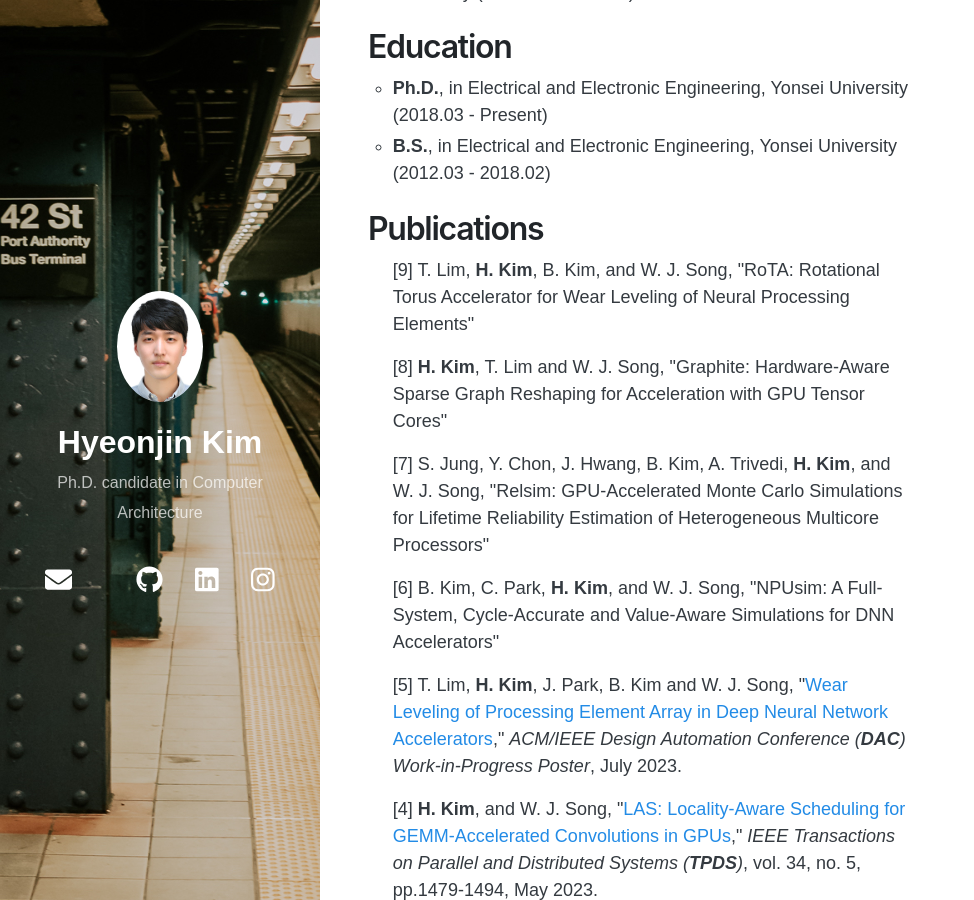
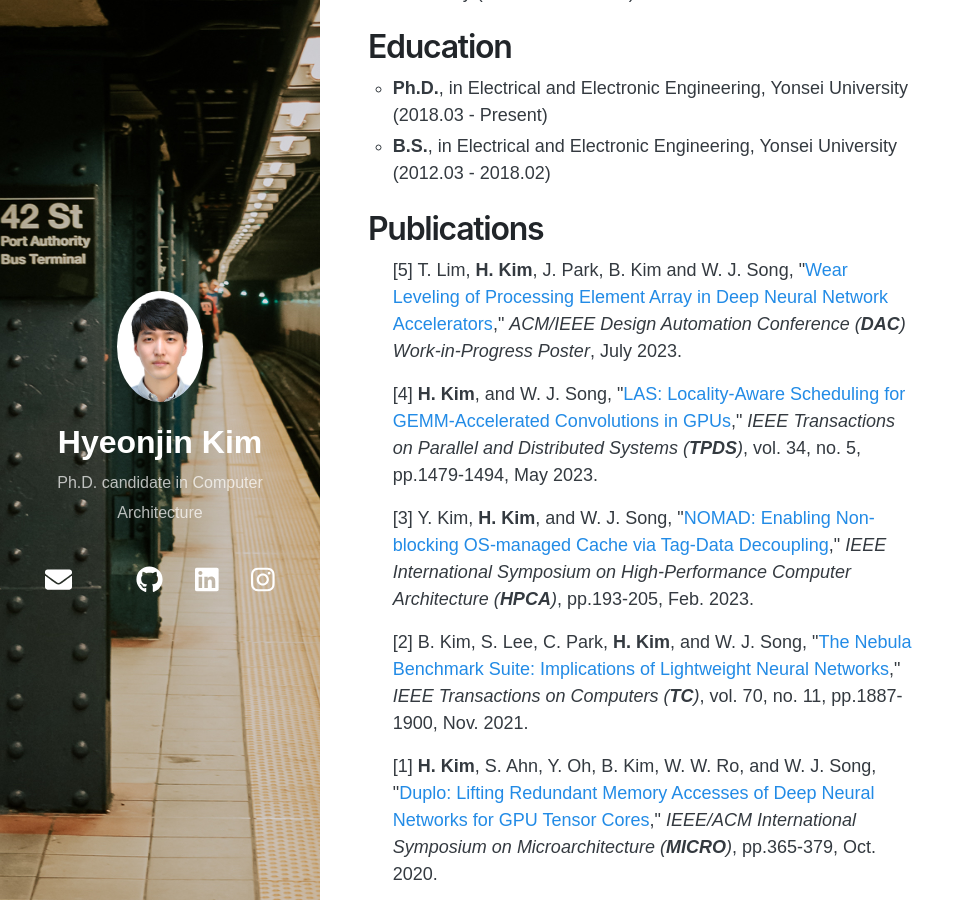
Before and after one commit to springrain12/springrain12.github.io, a Jekyll site: the page built from index.html, in a window 1280 px wide and 900 px high, scrolled down 509 px. Shown: the whole window, without its empty margins (0-974 px from the left). Built offline with Jekyll 4.4.1, drawn with Linux system fonts in a browser that asks for light colours; nearby versions of some CDN libraries; the list of posts is cut into pages by our own code; a style sheet for code colours, icons or effects is not loaded.

Commit message:
Update index.html

```diff
--- a/index.html
+++ b/index.html
@@ -62,14 +62,6 @@ layout: home
 <p>
 <h1>Publications</h1>
 
-<p class="indent">[9] T. Lim, <b>H. Kim</b>, B. Kim, and W. J. Song, "RoTA: Rotational Torus Accelerator for Wear Leveling of Neural Processing Elements"
-
-<p class="indent">[8] <b>H. Kim</b>, T. Lim and W. J. Song, "Graphite: Hardware-Aware Sparse Graph Reshaping for Acceleration with GPU Tensor Cores"
-
-<p class="indent">[7] S. Jung, Y. Chon, J. Hwang, B. Kim, A. Trivedi, <b>H. Kim</b>, and W. J. Song, "Relsim: GPU-Accelerated Monte Carlo Simulations for Lifetime Reliability Estimation of Heterogeneous Multicore Processors"
-
-<p class="indent">[6] B. Kim, C. Park, <b>H. Kim</b>, and W. J. Song, "NPUsim: A Full-System, Cycle-Accurate and Value-Aware Simulations for DNN Accelerators"
-
 <p class="indent">[5] T. Lim, <b>H. Kim</b>, J. Park, B. Kim and W. J. Song, "<a href="https://60dac.conference-program.com/presentation/?id=RESEARCH136&sess=sess242">Wear Leveling of Processing Element Array in Deep Neural Network Accelerators</a>," <i>ACM/IEEE Design Automation Conference (<b>DAC</b>) Work-in-Progress Poster</i>, July 2023.
 
 <p class="indent">[4] <b>H. Kim</b>, and W. J. Song, "<a href="https://ieeexplore.ieee.org/document/10050129">LAS: Locality-Aware Scheduling for GEMM-Accelerated Convolutions in GPUs</a>," <i>IEEE Transactions on Parallel and Distributed Systems (<b>TPDS</b>)</i>, vol. 34, no. 5, pp.1479-1494, May 2023.
```
